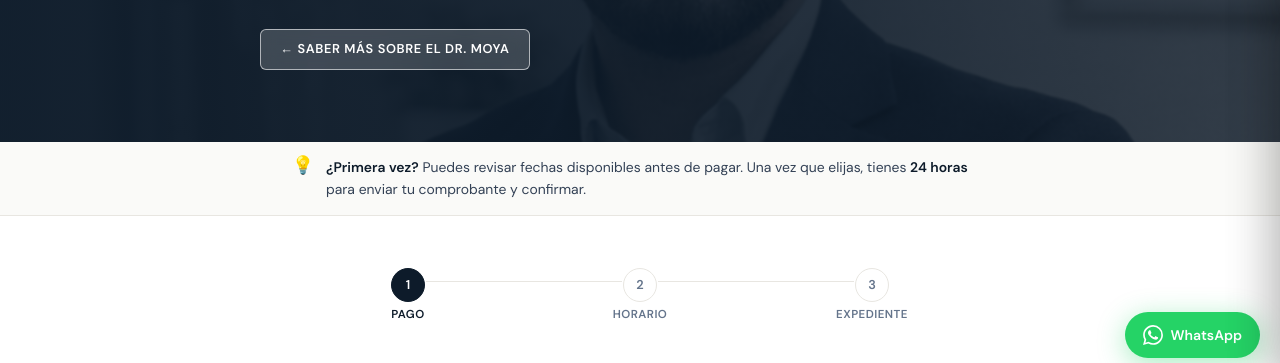
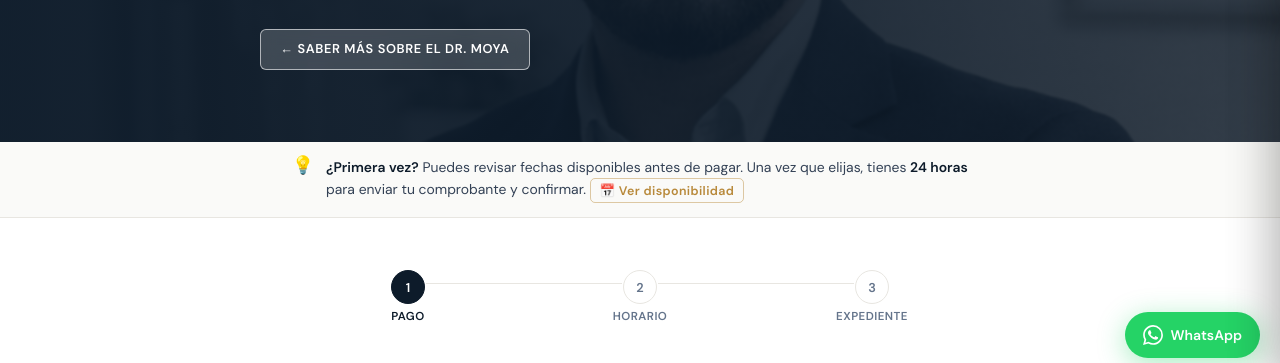
Before and after one commit to moymaa/drmoyapsiq, a plain HTML site: page cita.html in a window 1280 px wide. Shown: the part 418-781 px from the top of the page. Drawn offline with nearby package versions, Linux system fonts and the light colour scheme; a web font is replaced by a local one.

Commit message:
Add button to check availability in tip bar

```diff
--- a/cita.html
+++ b/cita.html
@@ -655,7 +655,7 @@ details.policy-acc[open] .policy-chev{transform:rotate(180deg);}
 <div class="tip-bar">
   <div class="tip-bar-inner">
     <span class="tip-bar-icon">💡</span>
-    <div class="tip-bar-text"><strong>¿Primera vez?</strong> Puedes revisar fechas disponibles antes de pagar. Una vez que elijas, tienes <strong>24 horas</strong> para enviar tu comprobante y confirmar.</div>
+    <div class="tip-bar-text"><strong>¿Primera vez?</strong> Puedes revisar fechas disponibles antes de pagar. Una vez que elijas, tienes <strong>24 horas</strong> para enviar tu comprobante y confirmar. <button type="button" onclick="openCalDrawer('browse')" style="display:inline-flex;align-items:center;gap:.3rem;background:none;border:1px solid rgba(184,137,58,.45);border-radius:5px;color:var(--gold);font-family:var(--sans);font-size:.78rem;font-weight:600;letter-spacing:.03em;padding:.2rem .55rem;cursor:pointer;vertical-align:middle;transition:background .15s,border-color .15s;" onmouseover="this.style.background='rgba(184,137,58,.08)';this.style.borderColor='var(--gold)'" onmouseout="this.style.background='none';this.style.borderColor='rgba(184,137,58,.45)'">📅 Ver disponibilidad</button></div>
   </div>
 </div>
 
```
